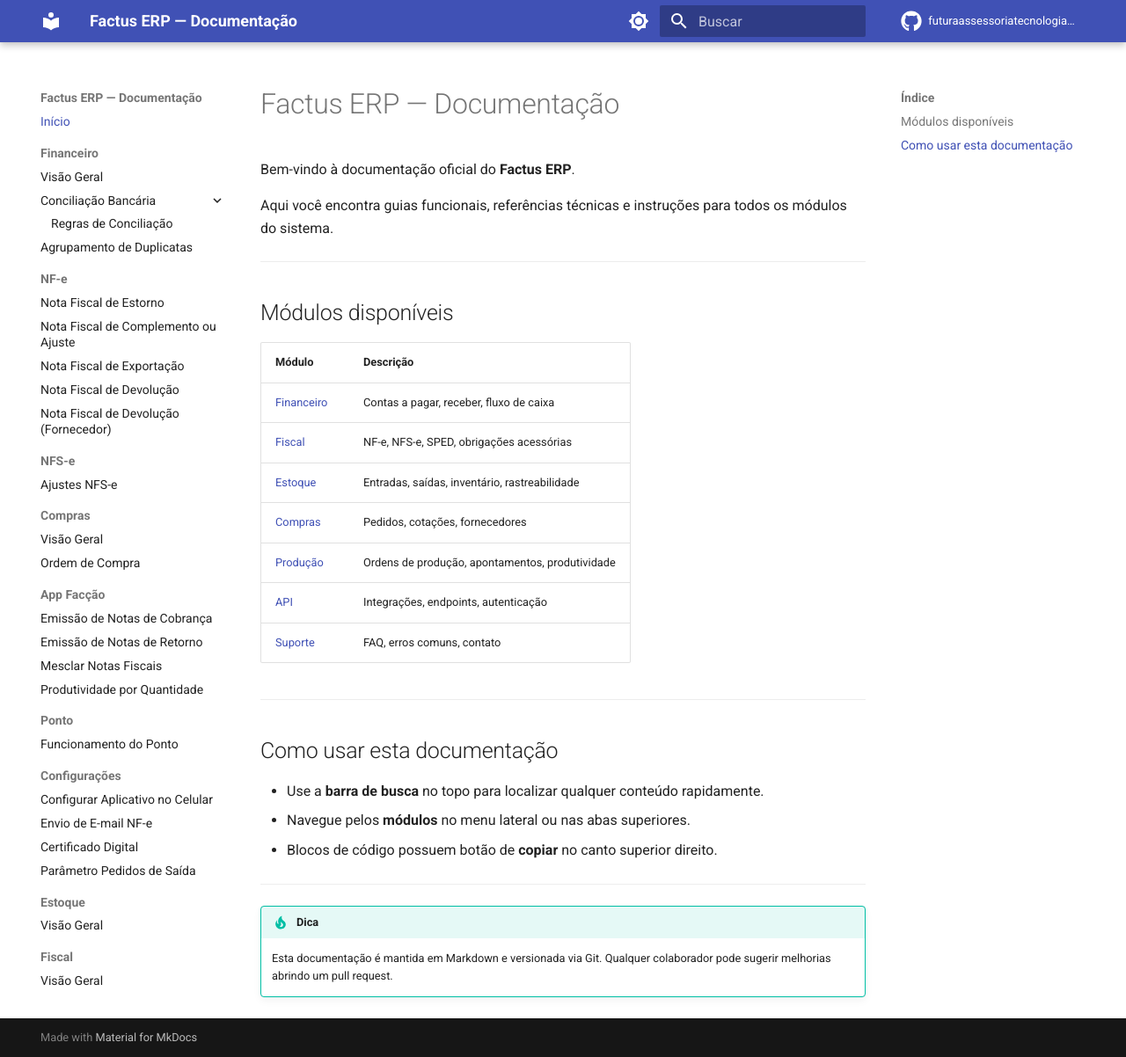
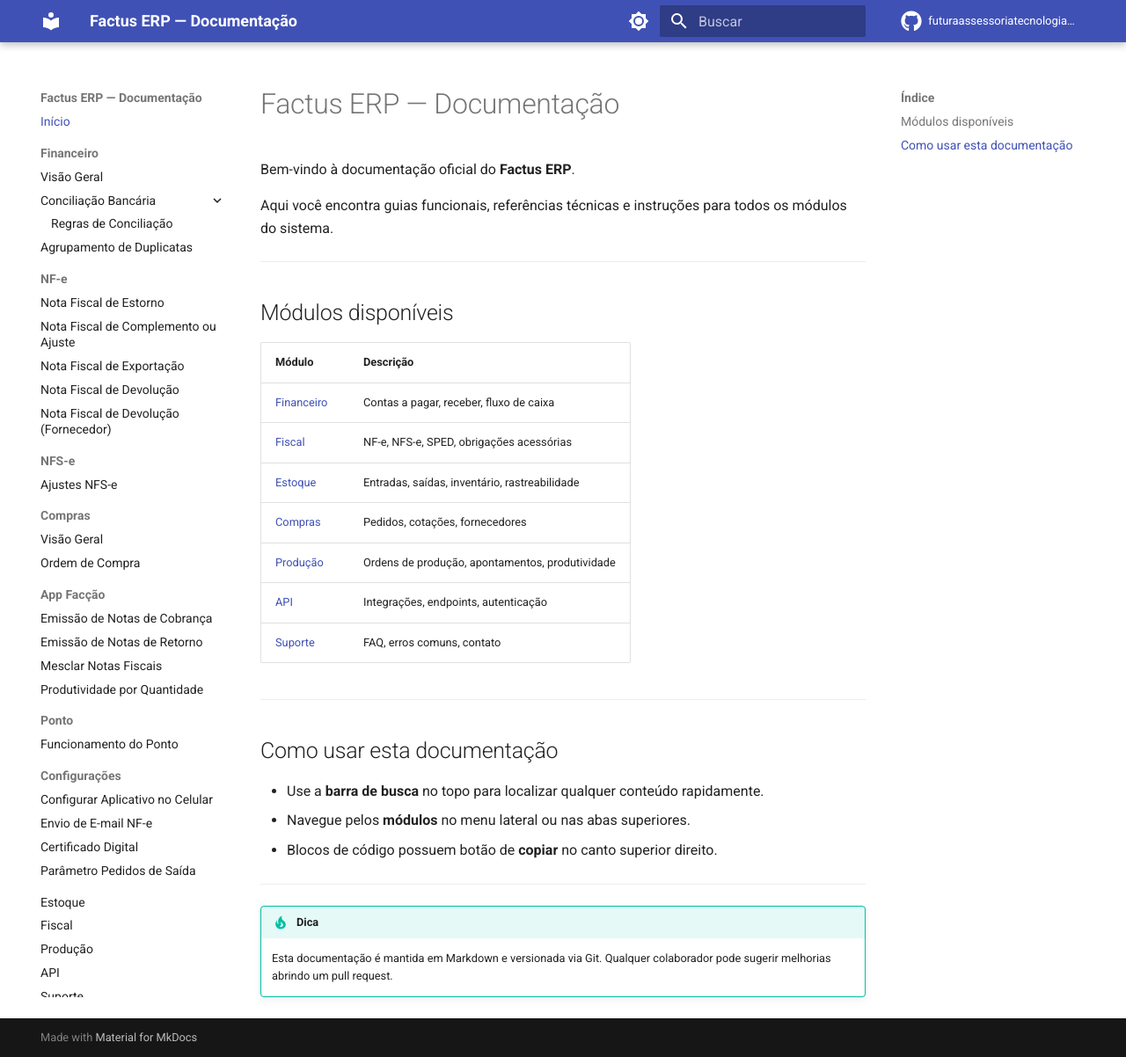
Before and after one commit to futuraassessoriatecnologia-byte/docs-factus, an MkDocs documentation site: the page built from docs/index.md, in a window 1280 px wide and 1202 px high. Shown: the whole window at 88% size. Built offline with MkDocs 1.6.1 and Material for MkDocs 9.7.7, drawn with Linux system fonts in a browser that asks for light colours; comment, search, counter and statistics services are not loaded.

Commit message:
fix: converte secoes com item unico em links diretos

```diff
--- a/mkdocs.yml
+++ b/mkdocs.yml
@@ -86,13 +86,8 @@
       - Envio de E-mail NF-e: configuracoes/envio-email-nfe.md
       - Certificado Digital: configuracoes/certificado-digital.md
       - Parâmetro Pedidos de Saída: configuracoes/parametro-pedidos-saida.md
-  - Estoque:
-      - Visão Geral: estoque/index.md
-  - Fiscal:
-      - Visão Geral: fiscal/index.md
-  - Produção:
-      - Visão Geral: producao/index.md
-  - API:
-      - Visão Geral: api/index.md
-  - Suporte:
-      - Visão Geral: suporte/index.md
+  - Estoque: estoque/index.md
+  - Fiscal: fiscal/index.md
+  - Produção: producao/index.md
+  - API: api/index.md
+  - Suporte: suporte/index.md
```
